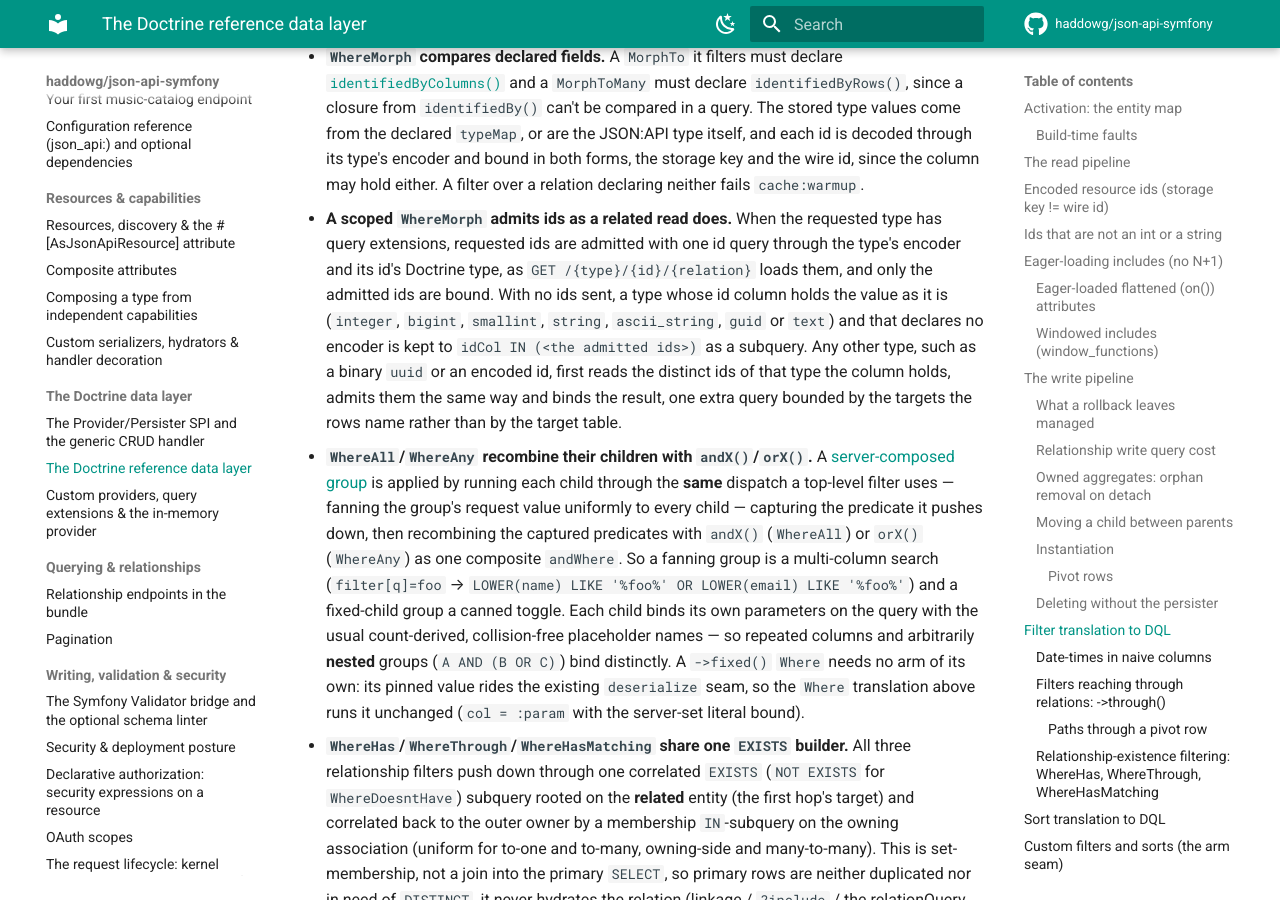
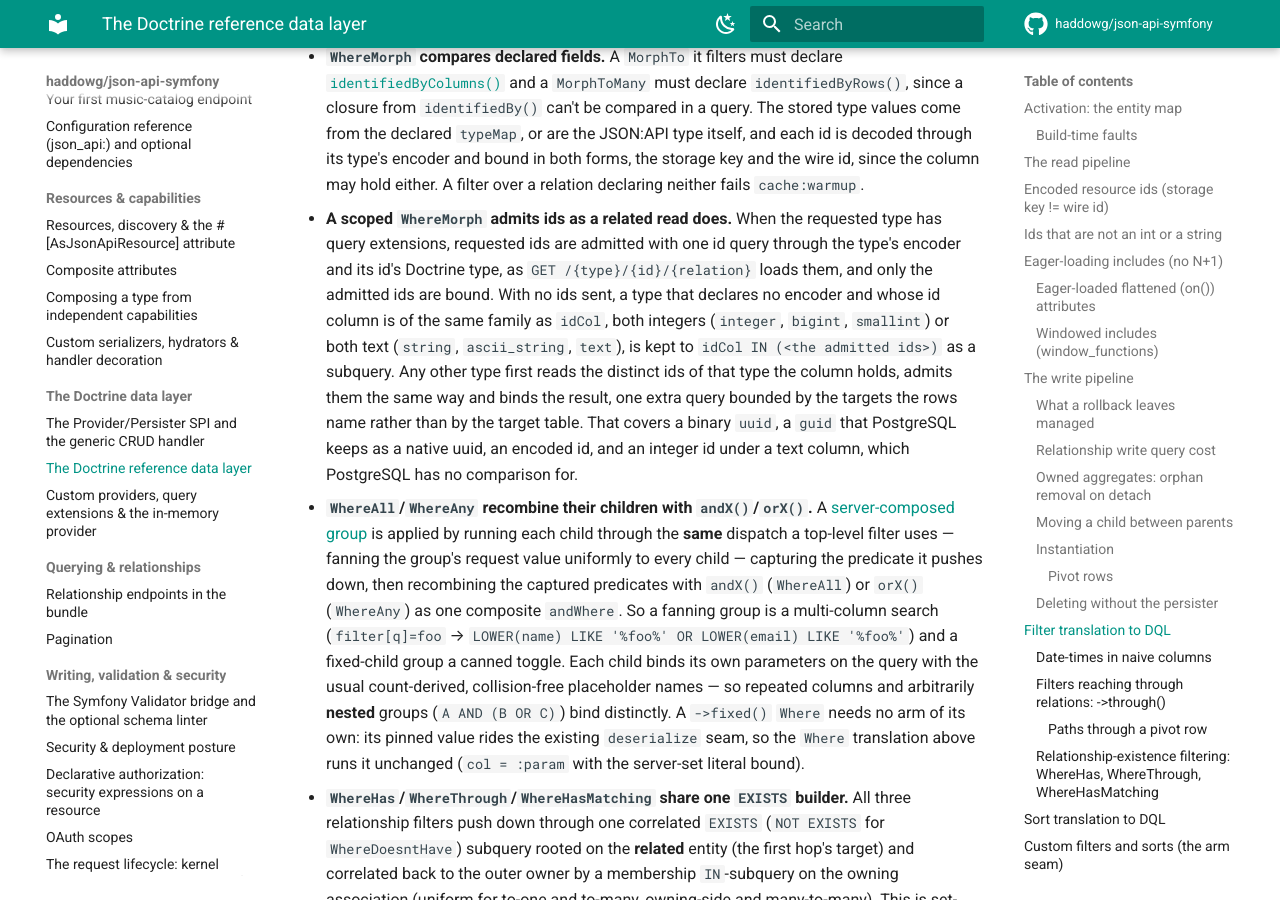
Before and after one commit to haddowg/json-api-symfony, an MkDocs documentation site: the page built from docs/doctrine.md, in a window 1280 px wide and 900 px high, scrolled down 18410 px. Built offline with MkDocs 1.6.1 and Material for MkDocs 9.7.7, drawn with Linux system fonts in a browser that asks for light colours; comment, search, counter and statistics services are not loaded.

Commit message:
docs: describe when a scoped WhereMorph keeps its subquery
The Doctrine guide and ADR 0105 now say the subquery needs the morph column and the target id column to be both integers or both text, and list the cases that take the admitted id list instead.

```diff
--- a/docs/doctrine.md
+++ b/docs/doctrine.md
@@ -787,12 +787,14 @@ A few translations carry nuance:
 - **A scoped `WhereMorph` admits ids as a related read does.** When the requested type has
   query extensions, requested ids are admitted with one id query through the type's
   encoder and its id's Doctrine type, as `GET /{type}/{id}/{relation}` loads them, and only
-  the admitted ids are bound. With no ids sent, a type whose id column holds the value as
-  it is (`integer`, `bigint`, `smallint`, `string`, `ascii_string`, `guid` or `text`) and
-  that declares no encoder is kept to `idCol IN (<the admitted ids>)` as a subquery. Any
-  other type, such as a binary `uuid` or an encoded id, first reads the distinct ids of that
-  type the column holds, admits them the same way and binds the result, one extra query
-  bounded by the targets the rows name rather than by the target table.
+  the admitted ids are bound. With no ids sent, a type that declares no encoder and whose id
+  column is of the same family as `idCol`, both integers (`integer`, `bigint`, `smallint`)
+  or both text (`string`, `ascii_string`, `text`), is kept to
+  `idCol IN (<the admitted ids>)` as a subquery. Any other type first reads the distinct ids
+  of that type the column holds, admits them the same way and binds the result, one extra
+  query bounded by the targets the rows name rather than by the target table. That covers a
+  binary `uuid`, a `guid` that PostgreSQL keeps as a native uuid, an encoded id, and an
+  integer id under a text column, which PostgreSQL has no comparison for.
 - **`WhereAll`/`WhereAny` recombine their children with `andX()`/`orX()`.** A
   [server-composed group](https://github.com/haddowg/json-api/blob/main/docs/filters.md#filter-groups-whereall--whereany) is applied by
   running each child through the **same** dispatch a top-level filter uses — fanning
```
Also changed, not shown: docs/adr/0105-a-scoped-wheremorph-admits-stored-ids-as-a-related-read-does.md (+2 -1 lines).
